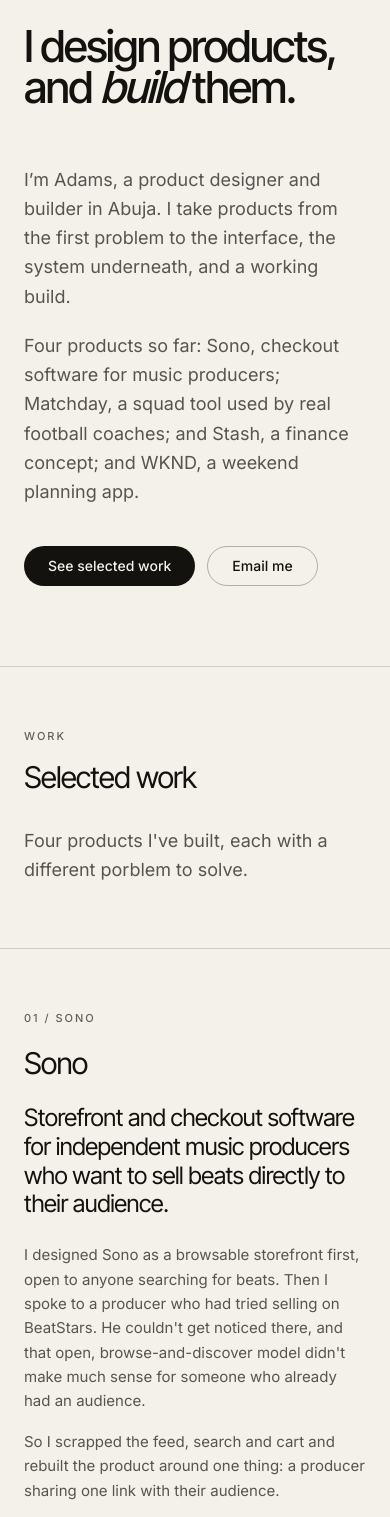
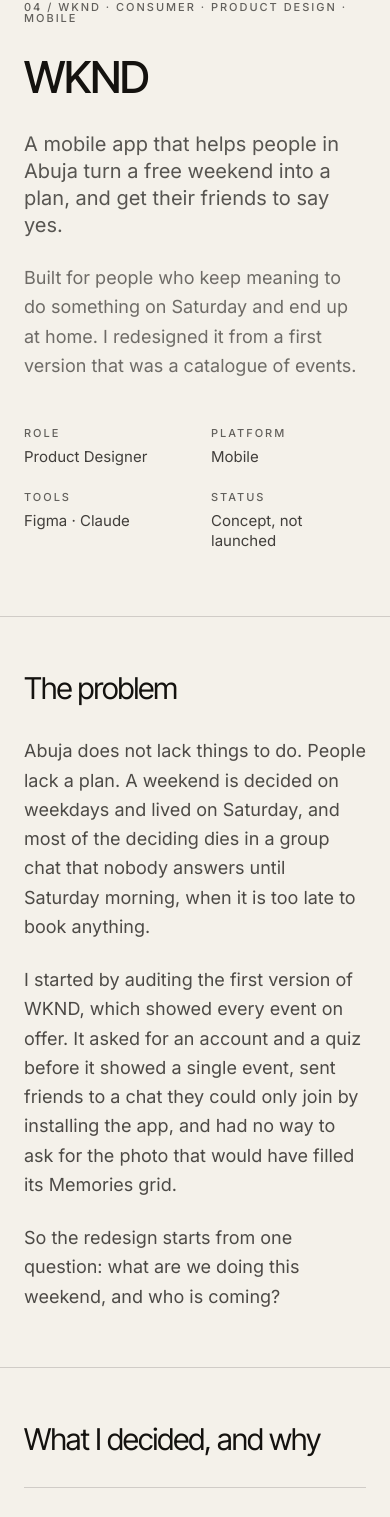
Before and after one commit to AdamsOche/Adams-Oche-Product-Design-Portfolio, a Next.js app: page / in a window 390 px wide. Shown: the part 135-1652 px from the top of the page. Built offline with nearby package versions, Linux system fonts and the light colour scheme.

Commit message:
Update Home component with case study metadata
Refactor Home component to include metadata and case study sections.

```diff
--- a/src/app/page.tsx
+++ b/src/app/page.tsx
@@ -1,204 +1,148 @@
-import Image from "next/image";
-import Link from "next/link";
-import { ProjectRow } from "@/components/ProjectRow";
+import type { Metadata } from "next";
 import { SiteFooter } from "@/components/SiteFooter";
 import { SiteHeader } from "@/components/SiteHeader";
-import { Container, Eyebrow, Pill, Rule, TwoCol } from "@/components/primitives";
-import { contact, projects, social, stack } from "@/lib/site";
+import { CaseStudyHero } from "@/components/case-study/CaseStudyHero";
+import { CaseStudyFigure } from "@/components/case-study/CaseStudyFigure";
+import { ProseItem, ProseP, ProseSection } from "@/components/case-study/Prose";
+import { Rule } from "@/components/primitives";
+import { wknd } from "@/lib/case-studies/wknd";
 
-export default function Home() {
+export const metadata: Metadata = {
+  title: "WKND · Adams Oche",
+  description:
+    "A mobile app that helps people in Abuja turn a free weekend into a plan, and get their friends to say yes. Case study by Adams Oche.",
+  openGraph: {
+    title: "WKND · Adams Oche",
+    description:
+      "A mobile app that helps people in Abuja turn a free weekend into a plan, and get their friends to say yes.",
+    type: "article",
+    images: [
+      {
+        url: "/opengraph-image",
+        width: 1200,
+        height: 630,
+        alt: "Adams Oche, Product Designer · Builder",
+        type: "image/png",
+      },
+    ],
+  },
+};
+
+export default function WkndCaseStudy() {
   return (
     <>
       <SiteHeader />
 
       <main id="main">
-        {/* ---------------------------------------------------------------- Hero */}
-        <section className="pt-20 pb-20 md:pt-28 md:pb-28">
-          <Container>
-            <h1 className="max-w-[16ch] font-display text-[clamp(2.75rem,9vw,7.5rem)] font-medium leading-[0.94] tracking-[-0.04em]">
-              I design products, and <em className="italic">build</em> them.
-            </h1>
-
-            <div className="mt-14 grid grid-cols-1 gap-x-10 gap-y-10 md:grid-cols-12">
-              <div className="md:col-span-7 md:col-start-6 space-y-5">
-                <p className="max-w-[62ch] text-lg leading-relaxed text-ink/70">
-                  I&rsquo;m Adams, a product designer and builder in Abuja. I take
-                  products from the first problem to the interface, the system
-                  underneath, and a working build.
-                </p>
-                <p className="max-w-[62ch] text-lg leading-relaxed text-ink/70">
-                  Four products so far: Sono, checkout software for music producers;
-                  Matchday, a squad tool used by real football coaches; and Stash, a
-                  finance concept; and WKND, a weekend planning app.
-                </p>
-
-                <div className="mt-10 flex flex-wrap gap-3">
-                  <Pill href="#work">See selected work</Pill>
-                  <Pill href={`mailto:${contact.email}`} variant="secondary">
-                    Email me
-                  </Pill>
-                </div>
-              </div>
-            </div>
-          </Container>
-        </section>
+        <CaseStudyHero
+          eyebrow={wknd.hero.eyebrow}
+          title={wknd.hero.title}
+          standfirst={wknd.hero.standfirst}
+          intro={wknd.hero.intro}
+          meta={wknd.hero.meta}
+          liveUrl={wknd.liveUrl}
+          liveLabel={wknd.liveLabel}
+          brandColor={wknd.brandColor}
+          brandTextColor={wknd.brandTextColor}
+        />
 
         <Rule />
 
-        {/* ---------------------------------------------------------- Selected work */}
-        <section id="work" className="scroll-mt-24">
-          <Container>
-            <div className="py-16 md:py-20">
-              <TwoCol heading="Selected work" eyebrow="Work">
-                <p className="max-w-[62ch] text-lg leading-relaxed text-ink/70">
-                  Four products I've built, each with a different porblem to solve.
-                </p>
-              </TwoCol>
-            </div>
-          </Container>
-
-          {projects.map((project, i) => (
-            <div key={project.slug}>
-              <Rule />
-              <ProjectRow project={project} reversed={i % 2 === 1} />
-            </div>
+        {/* -------------------------------------------------------------- Problem */}
+        <ProseSection heading={wknd.problem.heading}>
+          {wknd.problem.paragraphs.map((p) => (
+            <ProseP key={p}>{p}</ProseP>
           ))}
-        </section>
+        </ProseSection>
 
         <Rule />
 
-        {/* ---------------------------------------------------------------- Stack */}
-        <section id="stack" className="scroll-mt-24">
-          <Container>
-            <div className="py-10 md:py-12">
-              <div className="grid grid-cols-1 gap-x-10 gap-y-4 md:grid-cols-12">
-                <div className="md:col-span-5 lg:col-span-4">
-                  <Eyebrow>Stack</Eyebrow>
-                </div>
-                <div className="md:col-span-7 md:col-start-6 lg:col-span-7 lg:col-start-6">
-                  <p className="text-[0.9375rem] leading-relaxed text-ink/70">
-                    {stack.tools.join(" · ")}
-                  </p>
-                </div>
-              </div>
+        {/* ------------------------------------------------------------ Decisions */}
+        <ProseSection heading={wknd.decisions.heading}>
+          {wknd.decisions.items.map((item) => (
+            <ProseItem key={item.lead} lead={item.lead}>
+              {item.body}
+            </ProseItem>
+          ))}
 
-              <div className="mt-6 grid grid-cols-1 gap-x-10 gap-y-4 md:grid-cols-12">
-                <div className="md:col-span-5 lg:col-span-4">
-                  <Eyebrow>Disciplines</Eyebrow>
-                </div>
-                <div className="md:col-span-7 md:col-start-6 lg:col-span-7 lg:col-start-6">
-                  <p className="text-[0.9375rem] leading-relaxed text-ink/70">
-                    {stack.disciplines.join(" · ")}
-                  </p>
-                </div>
-              </div>
+          <div className="pt-6">
+            <p className="font-medium text-ink">{wknd.decisions.changedHeading}</p>
+            <div className="mt-6 space-y-6">
+              {wknd.decisions.changed.map((item) => (
+                <ProseItem key={item.lead} lead={item.lead}>
+                  {item.body}
+                </ProseItem>
+              ))}
             </div>
-          </Container>
-        </section>
+          </div>
+        </ProseSection>
 
         <Rule />
 
-        {/* ----------------------------------------------------------------- About */}
-        <section id="about" className="scroll-mt-24">
-          <Container>
-            <div className="py-16 md:py-20">
-              <TwoCol
-                heading="About"
-                media={
-                  <Image
-                    src="/profile-pic.png"
-                    alt="An illustrated portrait of Adams Oche."
-                    width={400}
-                    height={400}
-                    className="h-20 w-20 rounded-full sm:h-24 sm:w-24"
-                  />
-                }
-              >
-                <div className="max-w-[62ch] space-y-6 text-lg leading-relaxed text-ink/70">
-                  <p>
-                    I&rsquo;m a product designer and builder based in Abuja. I like
-                    figuring out what a product needs, designing how it should work, and
-                    then building it into something people can actually use.
-                  </p>
-                  <p>
-                    Building has become a big part of how I design. It&rsquo;s easy for
-                    something to make sense in Figma. Building and testing it is usually
-                    where you find out whether it actually makes sense.
-                  </p>
-                </div>
-              </TwoCol>
-            </div>
-          </Container>
-        </section>
+        {/* ------------------------------------------------------------- Screens */}
+        <ProseSection heading={wknd.screens.heading} className="pb-0 md:pb-0" />
+
+        {wknd.screens.figures.map((fig) => (
+          <CaseStudyFigure
+            key={fig.src}
+            image={{
+              src: fig.src,
+              width: 3080,
+              height: 1472,
+              alt: fig.alt,
+            }}
+            caption={fig.caption}
+            max="1360px"
+          />
+        ))}
 
         <Rule />
 
-        {/* ------------------------------------------------------ Outside work */}
-        <section id="outside-work" className="scroll-mt-24">
-          <Container>
-            <div className="py-14 md:py-16">
-              <div className="grid grid-cols-1 gap-x-10 gap-y-4 md:grid-cols-12">
-                <div className="md:col-span-5 lg:col-span-4">
-                  <Eyebrow>A few things I care about</Eyebrow>
-                </div>
-                <div className="md:col-span-7 md:col-start-6 lg:col-span-7 lg:col-start-6 space-y-4 text-[0.9375rem] leading-relaxed text-ink/70">
-                  <p>
-                    I&rsquo;ve been running since 2019, and it&rsquo;s become one of the
-                    things I genuinely enjoy making time for.
-                  </p>
-                  <p>
-                    I love playing football and follow Arsenal far too closely. When
-                    I&rsquo;m not doing either, I&rsquo;m probably playing Call of Duty
-                    or an adventure game.
-                  </p>
-                  <p>Somewhere in between all of that, I&rsquo;m usually building something too.</p>
-                </div>
-              </div>
-            </div>
-          </Container>
-        </section>
+        {/* ------------------------------------------------------------ Sponsors */}
+        <ProseSection heading={wknd.sponsors.heading}>
+          <ProseP>{wknd.sponsors.intro}</ProseP>
+
+          <ul className="space-y-4">
+            {wknd.sponsors.rules.map((item) => (
+              <li key={item} className="flex gap-3 text-lg leading-relaxed text-ink/75">
+                <span
+                  aria-hidden="true"
+                  className="mt-3 h-1 w-1 shrink-0 rounded-full bg-ink/40"
+                />
+                {item}
+              </li>
+            ))}
+          </ul>
+
+          <p className="text-lg leading-relaxed text-ink/75">{wknd.sponsors.closing}</p>
+        </ProseSection>
 
         <Rule />
 
-        {/* --------------------------------------------------------------- Contact */}
-        <section id="contact" className="scroll-mt-24">
-          <Container>
-            <div className="py-20 md:py-28">
-              <TwoCol heading={<>Let&rsquo;s talk.</>} eyebrow="Contact">
-                <p className="max-w-[62ch] text-lg leading-relaxed text-ink/70">
-                  Open to product design roles, product teams, and interesting
-                  freelance work.
-                </p>
+        {/* ---------------------------------------------------------- Hypothesis */}
+        <ProseSection heading={wknd.validation.heading}>
+          <ProseP>{wknd.validation.intro}</ProseP>
 
-                <Link
-                  href={`mailto:${contact.email}`}
-                  className="mt-10 block font-display text-[clamp(1.75rem,5vw,3.25rem)] leading-[1.05] tracking-[-0.03em] underline decoration-ink/25 underline-offset-[0.15em] transition-colors duration-200 hover:decoration-ink motion-reduce:transition-none"
-                >
-                  {contact.email}
-                </Link>
+          {wknd.validation.beliefs.map((item) => (
+            <ProseItem key={item.lead} lead={item.lead}>
+              {item.body}
+            </ProseItem>
+          ))}
 
-                <ul className="mt-14 grid grid-cols-1 gap-x-10 gap-y-6 sm:grid-cols-3">
-                  {social
-                    .filter((item) => item.label !== "Email")
-                    .map((item) => (
-                      <li key={item.label} className="border-t border-rule pt-5">
-                        <Eyebrow>{item.label}</Eyebrow>
-                        <Link
-                          href={item.href}
-                          target="_blank"
-                          rel="noreferrer noopener"
-                          className="mt-3 inline-flex items-center gap-2 text-[0.9375rem] underline decoration-ink/25 underline-offset-4 transition-colors duration-200 hover:decoration-ink motion-reduce:transition-none"
-                        >
-                          {item.value}
-                          <span aria-hidden="true">&#8599;</span>
-                        </Link>
-                      </li>
-                    ))}
-                </ul>
-              </TwoCol>
-            </div>
-          </Container>
-        </section>
+          <p className="pt-2 text-lg leading-relaxed text-ink/75">
+            {wknd.validation.closing}
+          </p>
+        </ProseSection>
+
+        <Rule />
+
+        {/* -------------------------------------------------------- Role & approach */}
+        <ProseSection heading={wknd.role.heading} className="pb-20 md:pb-28">
+          <ProseP>{wknd.role.body}</ProseP>
+          <p className="border-t border-rule pt-6 text-[0.9375rem] leading-relaxed text-ink/65">
+            {wknd.role.verification}
+          </p>
+        </ProseSection>
       </main>
 
       <SiteFooter />
```
